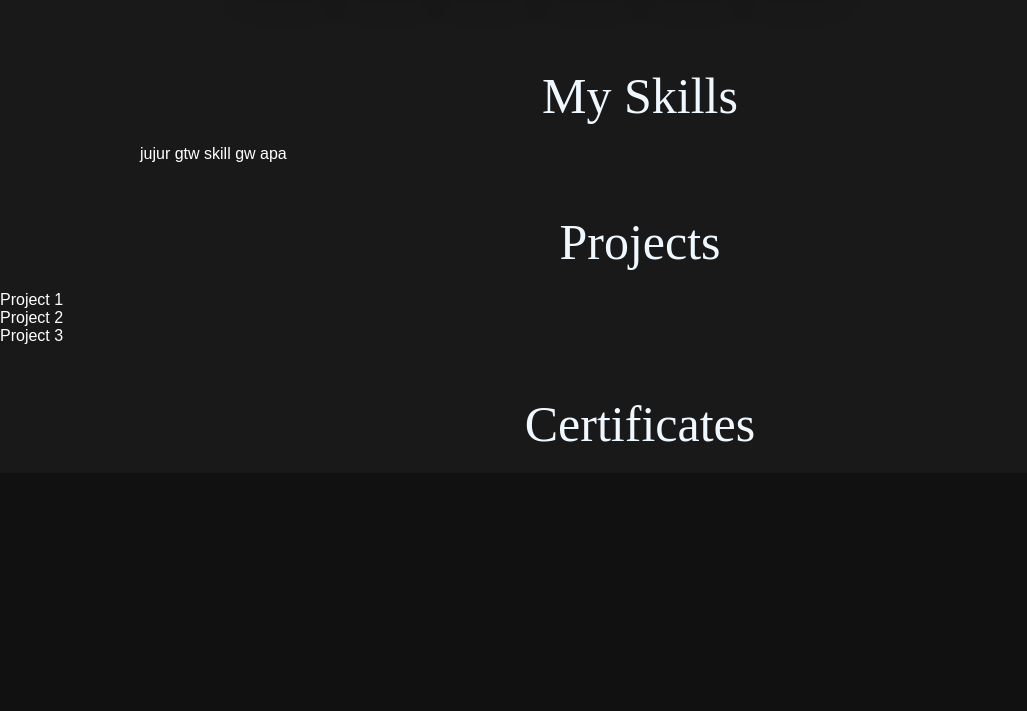
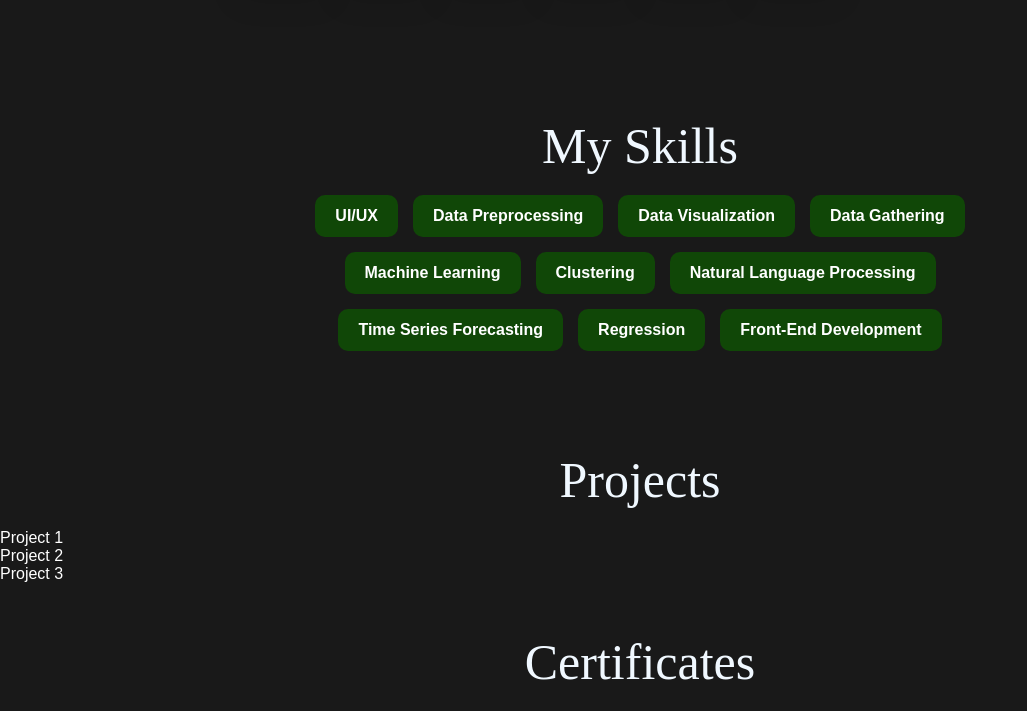
Before and after one commit to AlvinHarist/web-portofolio, a plain HTML site: page index.html in a window 1280 px wide. Shown: the part 1981-2692 px from the top of the page, without its empty margins (0-1027 px from the left). Before the commit the page ends 2454 px from the top, so only its background shows below. Drawn offline with nearby package versions, Linux system fonts and the light colour scheme; a web font is replaced by a local one.

Commit message:
add skills

```diff
--- a/frontend/css/styles.css
+++ b/frontend/css/styles.css
@@ -545,6 +545,10 @@ body {
 
 }
 
+.container-skill {
+  padding: 50px;
+}
+
 .skill-title {
   justify-content: center;
   align-items: center;
@@ -554,6 +558,23 @@ body {
   font-size: 50px;
   padding-top: 50px;
   padding-bottom: 20px;
+}
+
+.skills-list {
+  display: flex;
+  flex-wrap: wrap;
+  justify-content: center;
+  gap: 15px;
+  padding-right: 250px;
+  padding-left: 250px;
+}
+
+.skill-box {
+  background: #104707;
+  padding: 12px 20px;
+  border-radius: 10px;
+  font-weight: bold;
+  flex-shrink: 0;
 }
 
 .tools-list {
--- a/index.html
+++ b/index.html
@@ -170,14 +170,21 @@
 
                         </div>
 
-                        <div class="skill-title">
-                            My Skills
+                        <div class="container-skill">
+                            <div class="skill-title">My Skills</div>
+                            <div class="skills-list">
+                                <div class="skill-box">UI/UX</div>
+                                <div class="skill-box">Data Preprocessing</div>
+                                <div class="skill-box">Data Visualization</div>
+                                <div class="skill-box">Data Gathering</div>
+                                <div class="skill-box">Machine Learning</div>
+                                <div class="skill-box">Clustering</div>
+                                <div class="skill-box">Natural Language Processing</div>
+                                <div class="skill-box">Time Series Forecasting</div>
+                                <div class="skill-box">Regression</div>
+                                <div class="skill-box">Front-End Development</div>
+                            </div>
                         </div>
-                        <div>
-                            jujur gtw skill gw apa
-                        </div>
-                    </div>
-
                     <div class="project" id="project">
                         <div class="skill-title">
                                 Projects
```
